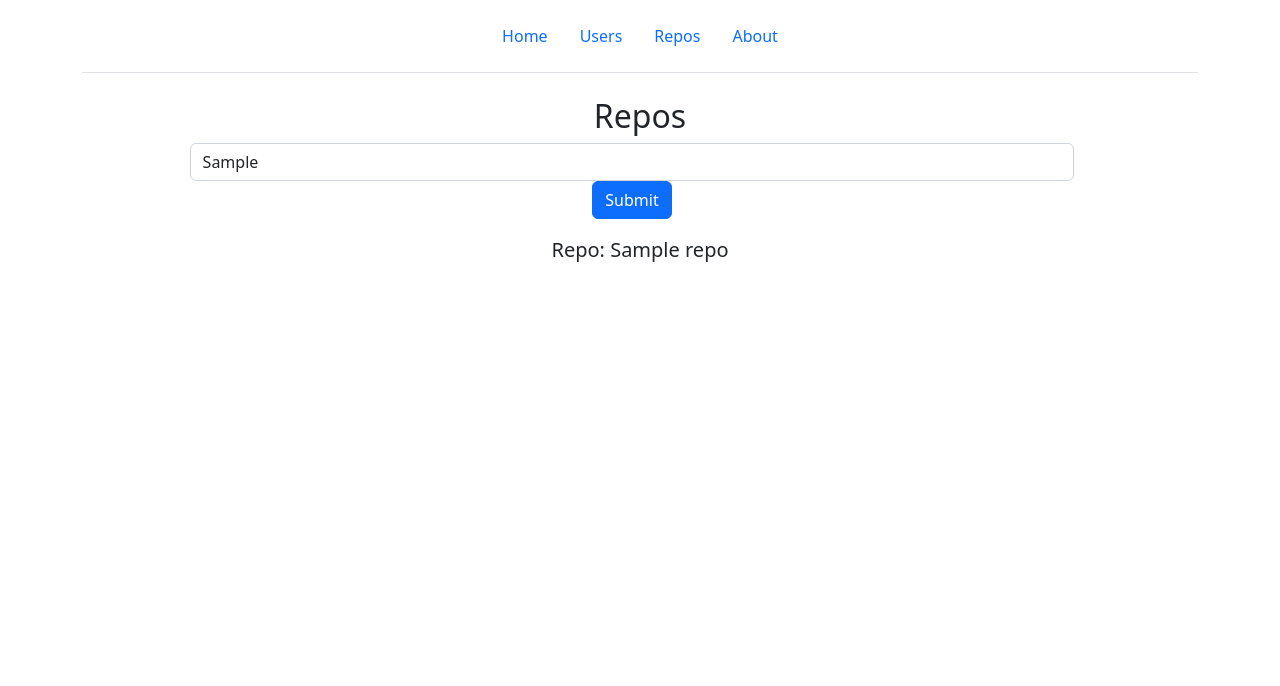
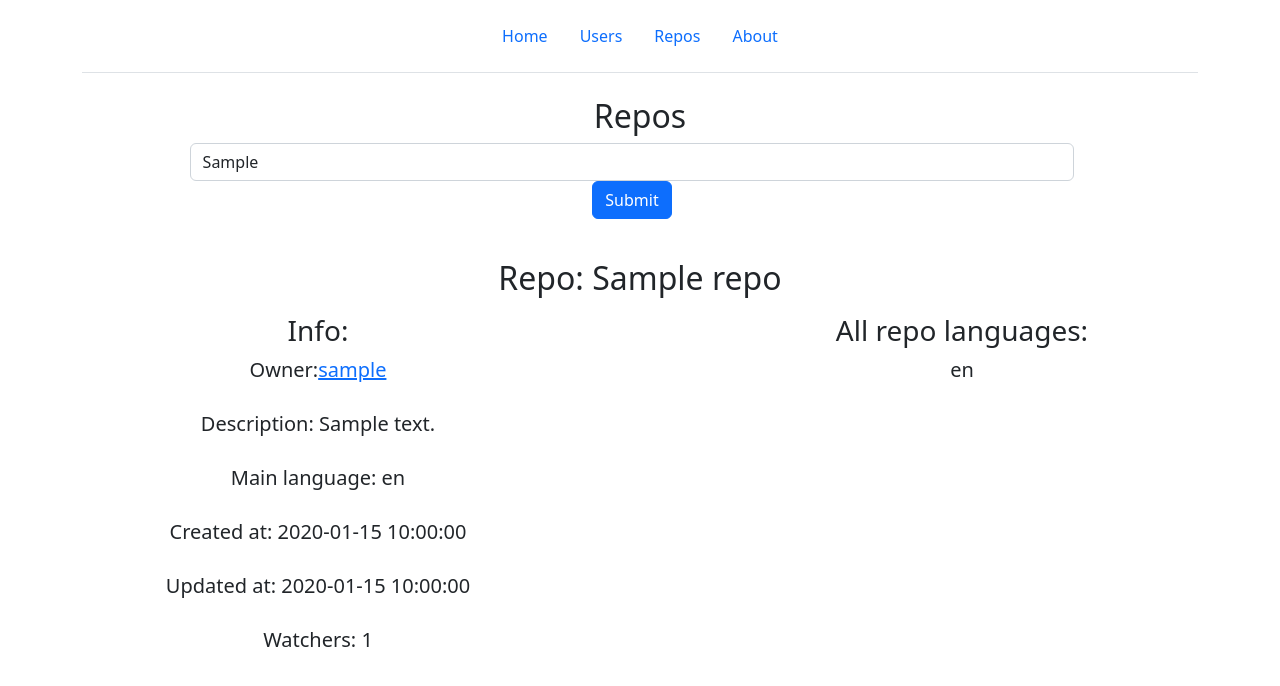
Before and after one commit to ochertkova/futu_assignment, a Flask app: template src/templates/repos.html in a window 1280 px wide. Shown: the top 686 px of the page. Run offline with Flask 2, Linux system fonts and the light colour scheme; the template is opened without the code that fills it: most values are stand-ins (such as "Sample title", 1, 10 or a date in 2020); some libraries are stand-ins or nearby versions.

Commit message:
Add file utils.py for functions not related to statistics and GIT API Add info and language usage statistics to Repos page

```diff
--- a/src/app.py
+++ b/src/app.py
@@ -2,6 +2,7 @@ import os
 from flask import *
 import github
 import stats
+import utils
 app = Flask(__name__)
 
 @app.route("/")
@@ -12,11 +13,15 @@ def index():
 def users():
     return render_template("users.html")
 
+@app.route("/users/<username>")
+def get_user(username):
+    github_user = github.get_user(username)
+    fav_languages = stats.fav_languages(github_user)
+    return render_template("users.html", user=github_user,lang=fav_languages)
+
 @app.route("/users/search")
 def search_user():
-    github_user = github.get_user(request.values.get('username'))
-    fav_languages = stats.fav_languages(github_user)
-    return render_template("users.html", user=github_user,lang=fav_languages)
+    return get_user(request.values.get('username'))
 
 @app.route("/repos")
 def repos():
@@ -25,7 +30,12 @@ def repos():
 @app.route("/repos/<owner>/<reponame>")
 def show_repo(owner,reponame):
     github_repo = github.get_repo(owner,reponame)
-    return render_template("repos.html", owner=owner, repo=github_repo)
+    if github_repo:
+        cr_d = utils.format_date(github_repo['created_at'])
+        up_d = utils.format_date(github_repo['updated_at'])
+        dates = {'created_at': cr_d, 'updated_at':up_d}
+
+    return render_template("repos.html", owner=owner, repo=github_repo, dates=dates)
 
 @app.route("/about")
 def about():
--- a/src/github.py
+++ b/src/github.py
@@ -18,6 +18,7 @@ def get_user(username):
         repos = requests.get(user_resp['repos_url'], headers)
         user_resp['repos'] = repos.json()
         cache[username] = user_resp
+
         return user_resp
     else:
         return None
@@ -28,17 +29,9 @@ def get_repo(owner, reponame):
     r = requests.get('https://api.github.com/repos/{}/{}'.format(owner,reponame), headers)
     if r.status_code == 200:
         repo_resp = r.json()
+        languages = requests.get(repo_resp['languages_url'], headers)
+        repo_resp['languages'] = languages.json()
         cache[reponame] = repo_resp
         return repo_resp
     else:
         return None
-
-def fav_languages(username):
-    user = get_user(username)
-    fav_lang_dict = {}
-    if user:
-        for r in user['repos']:
-            if r['language'] not in fav_lang_dict:
-                fav_lang_dict[r['language']] = 0
-            fav_lang_dict[r['language']] += 1
-    return fav_lang_dict
--- a/src/templates/repos.html
+++ b/src/templates/repos.html
@@ -3,16 +3,47 @@
 <h2>Repos</h2>
 <div class="container" style="width: 80%"></div>
     <div class="d-flex justify-content-center">
-        <form class="w-100 me-3" role="search">
+        <form class="w-100 me-3" role="search" action="/repos/search">
             <input name="name" class="form-control " placeholder="Search..." style="width: 70%"
-            value={{ owner and reponame or "" }}>
+            value={{ reponame or "" or request.values.get("name") }}>
             <input type="submit"class="btn btn-primary">
         </form>
     </div>
     {% if repo is defined and repo != None %}
     <p class="lead mb-4">
-        Repo: {{repo['name']}}
+    <h2>Repo: {{repo['name']}}</h2>
     </p>
+    <div class="row row-cols-2 row g-2">
+        <div class="col">
+            <h3>Info:</h3>
+            <p class="lead mb-4">
+            Owner:<a href="/users/{{repo['owner']['login']}}">{{repo['owner']['login']}}</a>
+            </p>
+            <p class="lead mb-4">
+            Description: {{repo['description']}}
+            </p>
+            <p class="lead mb-4">
+            Main language: {{repo['language']}}
+            </p>
+            <p class="lead mb-4">
+            Created at: {{dates['created_at']}}
+            </p>
+            <p class="lead mb-4">
+            Updated at: {{dates['updated_at']}}
+            </p>
+            <p class="lead mb-4">
+            Watchers: {{repo['watchers_count']}}
+            </p>
+        </div>
+        <div class="col">
+            <h3>All repo languages:</h3>
+            {% for lang in repo['languages'] %}
+            <p class="lead mb-4">
+             {{lang}}
+            </p>
+            {% endfor %}
+        </div>
+    </div>
     {% endif %}
 <br>
 <p></p>
--- a/src/templates/users.html
+++ b/src/templates/users.html
@@ -50,7 +50,7 @@
                     {% for repo in user['repos'] %}
                     <label class="list-group-item rounded-3 py-3" for="listGroupCheckableRadios1">
                         <a href="/repos/{{repo['owner']['login']}}/{{repo['name']}}" class="icon-link d-inline-flex align-items-center">
-                        repo {{repo['name']}}
+                        {{repo['name']}}
                         <svg class="bi" width="1em" height="1em"><use xlink:href="#chevron-right"></use></svg>
                         </a>
                     <span class="d-block small opacity-50">Language: {{repo['language']}}, Watchers: {{repo['watchers']}}</span>
--- /dev/null
+++ b/src/utils.py
@@ -0,0 +1,5 @@
+from datetime import datetime
+
+def format_date(date_str, format_str = '%d/%m/%Y'):
+    formatted_date = datetime.strptime(date_str, '%Y-%m-%dT%H:%M:%SZ').strftime(format_str)
+    return formatted_date
```
